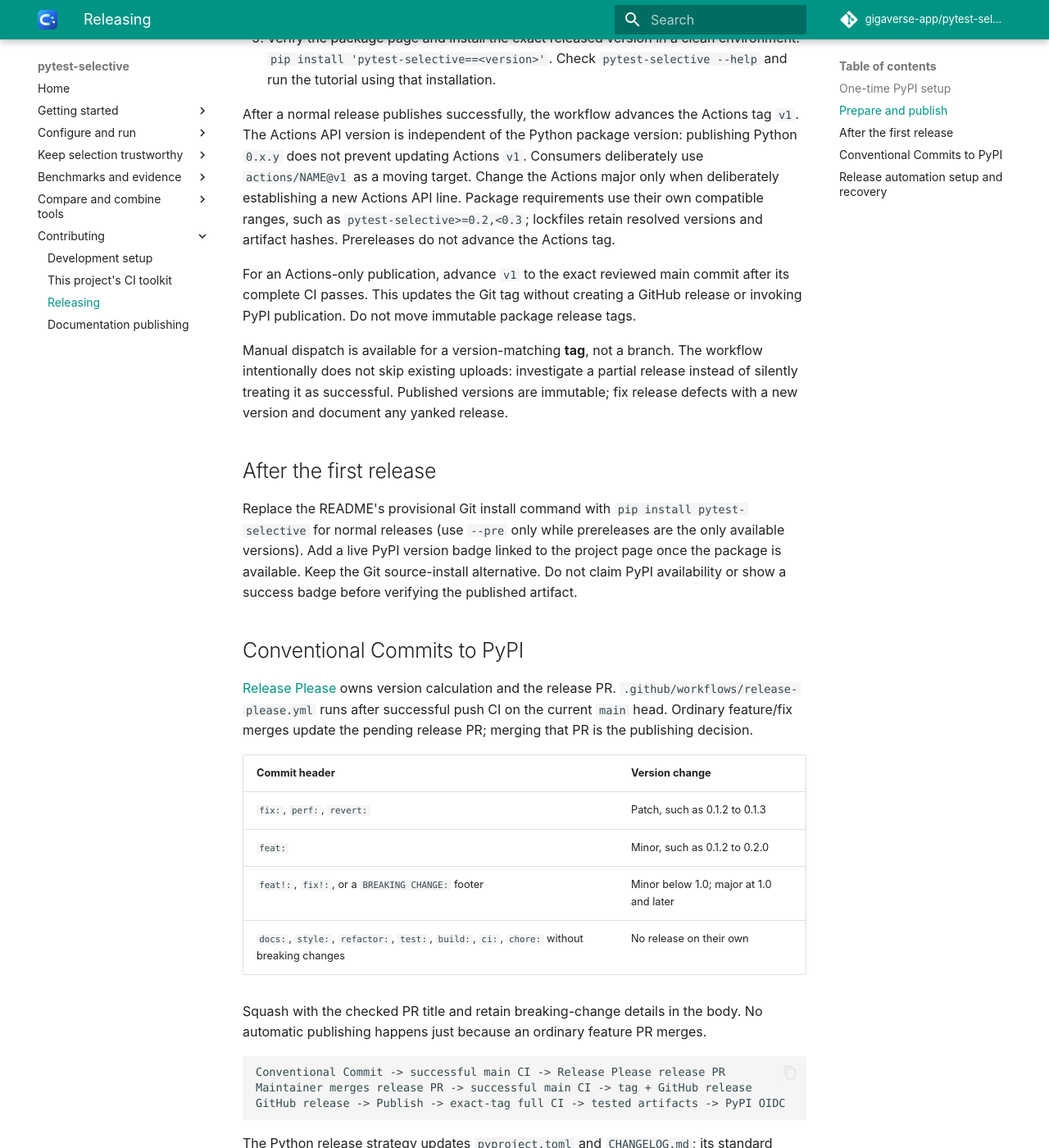
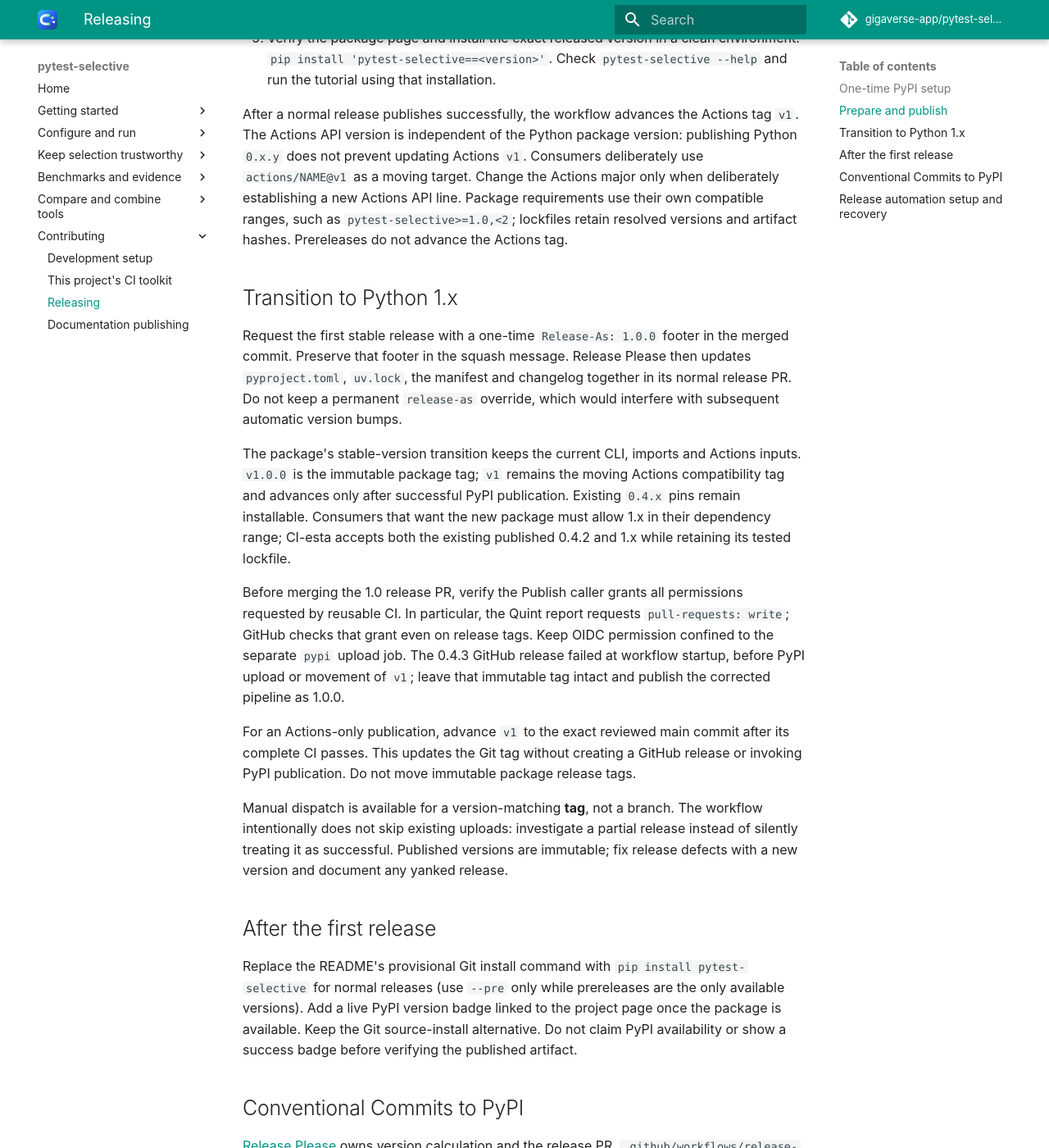
Before and after one commit to gigaverse-app/pytest-selective, an MkDocs documentation site: the page built from RELEASING.md, in a window 1280 px wide and 1400 px high, scrolled down 1209 px. Shown: the whole window at 82% size. Built offline with MkDocs 1.6.1 and Material for MkDocs 9.7.7, drawn with Linux system fonts in a browser that asks for light colours; comment, search, counter and statistics services are not loaded.

Commit message:
fix(ci): streamline dogfood checks and prepare the 1.0 release
Release-As: 1.0.0

```diff
--- a/RELEASING.md
+++ b/RELEASING.md
@@ -48,8 +48,30 @@ version: publishing Python `0.x.y` does not prevent updating Actions `v1`.
 Consumers deliberately use `actions/NAME@v1` as a moving target. Change the
 Actions major only when deliberately establishing a new Actions API line.
 Package requirements use their own compatible ranges, such as
-`pytest-selective>=0.2,<0.3`; lockfiles retain resolved versions and artifact
+`pytest-selective>=1.0,<2`; lockfiles retain resolved versions and artifact
 hashes. Prereleases do not advance the Actions tag.
+
+## Transition to Python 1.x
+
+Request the first stable release with a one-time `Release-As: 1.0.0` footer in
+the merged commit. Preserve that footer in the squash message. Release Please
+then updates `pyproject.toml`, `uv.lock`, the manifest and changelog together in
+its normal release PR. Do not keep a permanent `release-as` override, which
+would interfere with subsequent automatic version bumps.
+
+The package's stable-version transition keeps the current CLI, imports and
+Actions inputs. `v1.0.0` is the immutable package tag; `v1` remains the moving
+Actions compatibility tag and advances only after successful PyPI publication.
+Existing `0.4.x` pins remain installable. Consumers that want the new package
+must allow 1.x in their dependency range; CI-esta accepts both the existing
+published 0.4.2 and 1.x while retaining its tested lockfile.
+
+Before merging the 1.0 release PR, verify the Publish caller grants all
+permissions requested by reusable CI. In particular, the Quint report requests
+`pull-requests: write`; GitHub checks that grant even on release tags. Keep
+OIDC permission confined to the separate `pypi` upload job. The 0.4.3 GitHub
+release failed at workflow startup, before PyPI upload or movement of `v1`;
+leave that immutable tag intact and publish the corrected pipeline as 1.0.0.
 
 For an Actions-only publication, advance `v1` to the exact reviewed main commit
 after its complete CI passes. This updates the Git tag without creating a GitHub
```
Also changed, not shown: CONTRIBUTING.md (+6 -0 lines), 5 other files.
